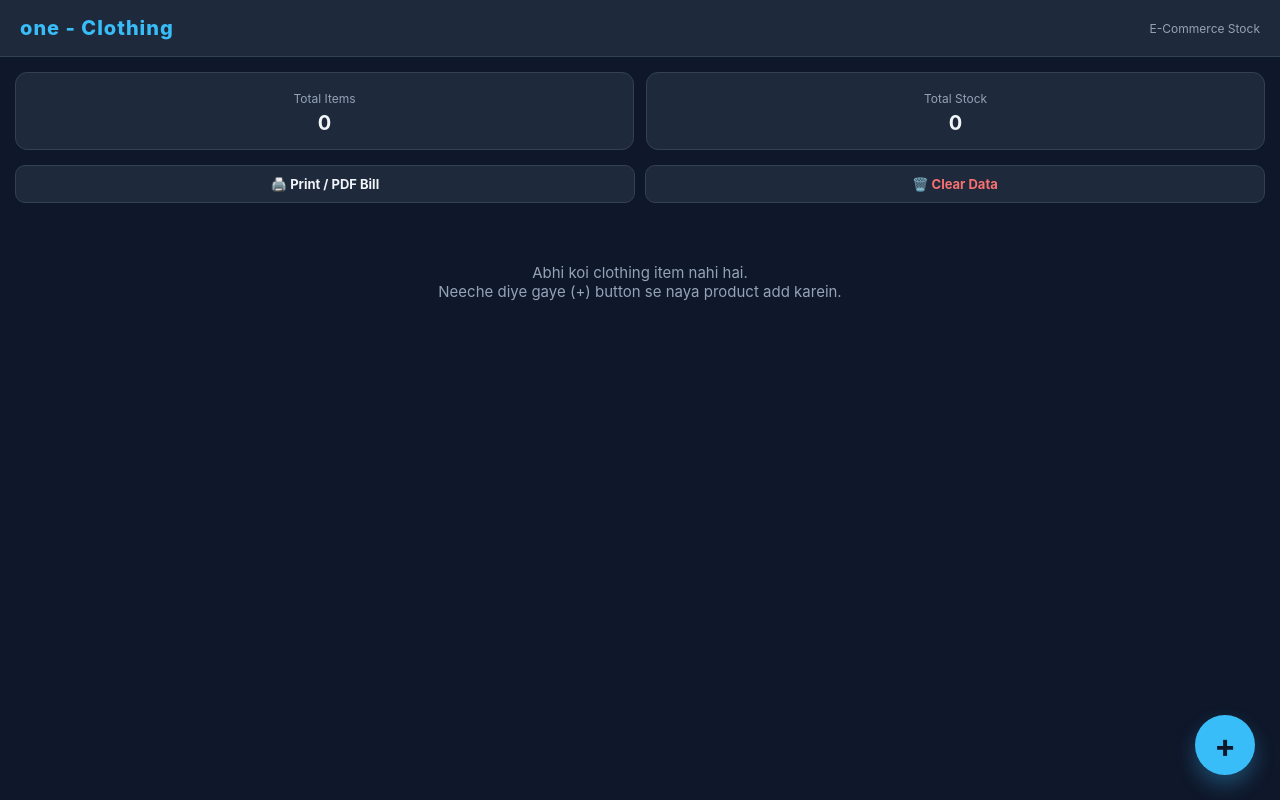
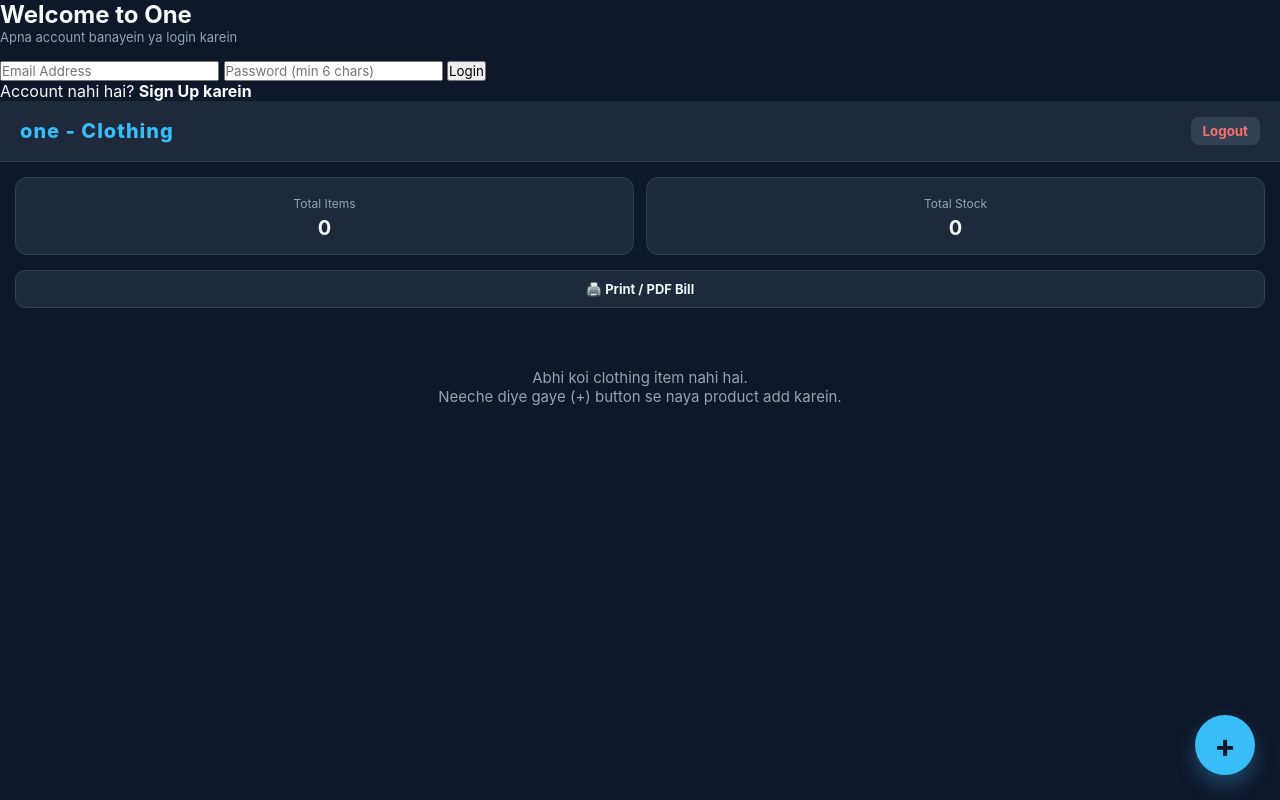
Before and after one commit to rehanalam8969208-cloud/one, a plain HTML site: page index.html in a window 1280 px wide. Drawn offline with Linux system fonts and the light colour scheme.

Commit message:
Update index.html

```diff
--- a/index.html
+++ b/index.html
@@ -3,14 +3,30 @@
 <head>
     <meta charset="UTF-8">
     <meta name="viewport" content="width=device-width, initial-scale=1.0, maximum-scale=1.0, user-scalable=no">
-    <title>one - Clothing & E-Commerce Manager</title>
+    <title>one - Cloud Clothing Manager</title>
     <link rel="stylesheet" href="style.css">
 </head>
 <body>
 
+    <!-- AUTHENTICATION CONTAINER (Login / Signup) -->
+    <div id="auth-screen" class="auth-container">
+        <div class="auth-box">
+            <h2 id="auth-title">Welcome to One</h2>
+            <p id="auth-subtitle" style="font-size: 13px; color: #94a3b8; margin-bottom: 15px;">Apna account banayein ya login karein</p>
+
+            <input type="email" id="auth-email" placeholder="Email Address">
+            <input type="password" id="auth-password" placeholder="Password (min 6 chars)">
+
+            <button class="btn-main-auth" id="auth-submit-btn" onclick="handleAuth()">Login</button>
+            <p class="auth-toggle-text" onclick="toggleAuthMode()"><span id="toggle-text-info">Account nahi hai?</span> <b id="toggle-action-btn">Sign Up karein</b></p>
+        </div>
+    </div>
+
+    <!-- MAIN APP CONTAINER (Hidden until logged in) -->
+    <div id="app-screen" style="display: none; height: 100%; display: flex; flex-direction: column;">
         <header>
             <div class="logo-text">one - Clothing</div>
-        <div style="font-size: 12px; color: #94a3b8;">E-Commerce Stock</div>
+            <button onclick="logoutUser()" style="background:#334155; border:none; color:#f87171; padding:6px 12px; border-radius:8px; font-weight:bold; cursor:pointer;">Logout</button>
         </header>
 
         <div class="dashboard-stats">
@@ -26,15 +42,16 @@
 
         <div class="top-action-bar">
             <button class="btn-action" onclick="window.print()">🖨️ Print / PDF Bill</button>
-        <button class="btn-action" onclick="clearAllData()" style="color: #f87171;">🗑️ Clear Data</button>
         </div>
 
         <div id="product-container">
-        <!-- Products load here -->
+            <!-- Products load here from Cloud -->
         </div>
 
         <div class="fab" onclick="openModal()">+</div>
+    </div>
 
+    <!-- Add Product Modal -->
     <div class="modal" id="product-modal">
         <div class="modal-content">
             <h3>Naya Kapda / Item Jodein</h3>
@@ -64,6 +81,7 @@
         </div>
     </div>
 
-    <script src="script.js"></script>
+    <!-- Firebase & Main App Script -->
+    <script type="module" src="script.js"></script>
 </body>
 </html>
```
Lines whose indentation alone changed are shown as unchanged.
